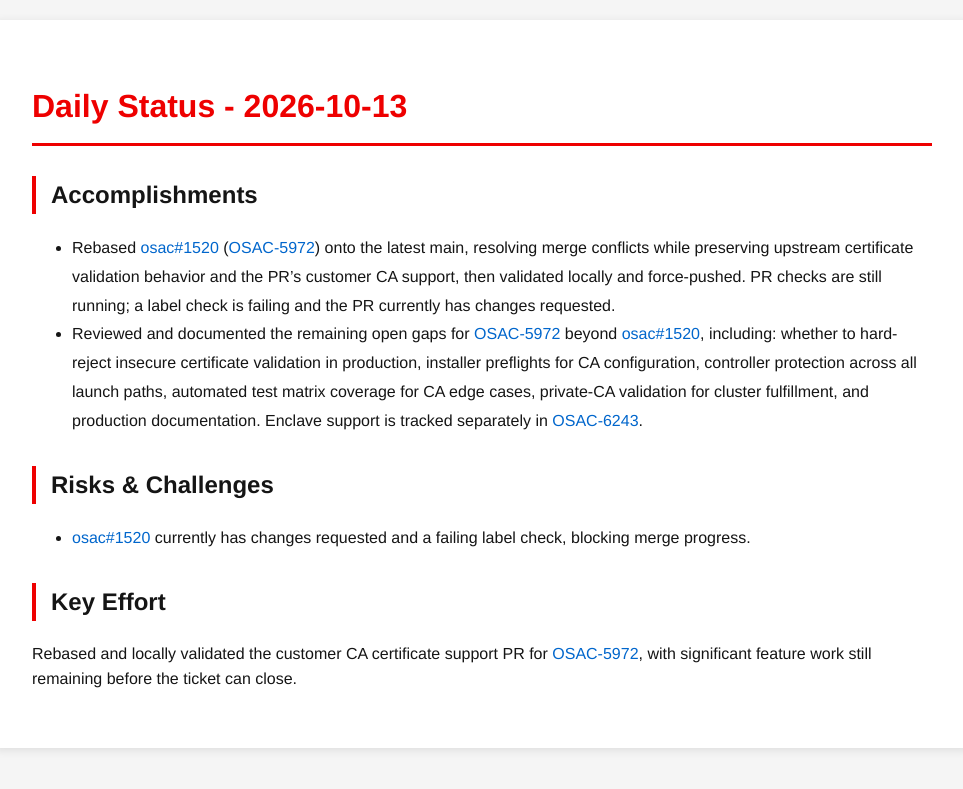
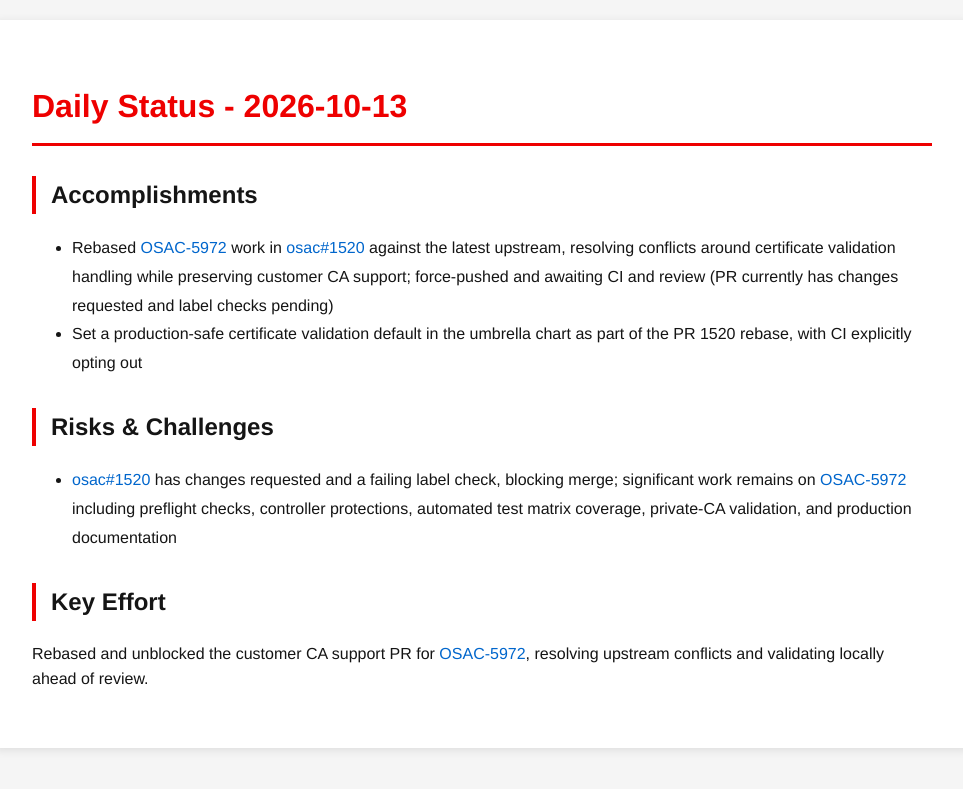
Before and after one commit to tzvatot/daily-status, a Jekyll site: the page built from 2026-10-13.md, in a window 1280 px wide. Shown: the top 789 px of the page, without its empty margins (158-1121 px from the left). Built offline with Jekyll 4.4.1, drawn with Linux system fonts in a browser that asks for light colours.

Commit message:
Daily status update - 2026-10-13

```diff
--- a/2026-10-13.md
+++ b/2026-10-13.md
@@ -7,11 +7,11 @@ date: 2026-10-13
 # Daily Status - 2026-10-13
 
 ## Accomplishments
-- Rebased [osac#1520](https://github.com/osac-project/osac/pull/1520) ([OSAC-5972](https://redhat.atlassian.net/browse/OSAC-5972)) onto the latest main, resolving merge conflicts while preserving upstream certificate validation behavior and the PR's customer CA support, then validated locally and force-pushed. PR checks are still running; a label check is failing and the PR currently has changes requested.
-- Reviewed and documented the remaining open gaps for [OSAC-5972](https://redhat.atlassian.net/browse/OSAC-5972) beyond [osac#1520](https://github.com/osac-project/osac/pull/1520), including: whether to hard-reject insecure certificate validation in production, installer preflights for CA configuration, controller protection across all launch paths, automated test matrix coverage for CA edge cases, private-CA validation for cluster fulfillment, and production documentation. Enclave support is tracked separately in [OSAC-6243](https://redhat.atlassian.net/browse/OSAC-6243).
+- Rebased [OSAC-5972](https://redhat.atlassian.net/browse/OSAC-5972) work in [osac#1520](https://github.com/osac-project/osac/pull/1520) against the latest upstream, resolving conflicts around certificate validation handling while preserving customer CA support; force-pushed and awaiting CI and review (PR currently has changes requested and label checks pending)
+- Set a production-safe certificate validation default in the umbrella chart as part of the PR 1520 rebase, with CI explicitly opting out
 
 ## Risks & Challenges
-- [osac#1520](https://github.com/osac-project/osac/pull/1520) currently has changes requested and a failing label check, blocking merge progress.
+- [osac#1520](https://github.com/osac-project/osac/pull/1520) has changes requested and a failing label check, blocking merge; significant work remains on [OSAC-5972](https://redhat.atlassian.net/browse/OSAC-5972) including preflight checks, controller protections, automated test matrix coverage, private-CA validation, and production documentation
 
 ## Key Effort
-Rebased and locally validated the customer CA certificate support PR for [OSAC-5972](https://redhat.atlassian.net/browse/OSAC-5972), with significant feature work still remaining before the ticket can close.
+Rebased and unblocked the customer CA support PR for [OSAC-5972](https://redhat.atlassian.net/browse/OSAC-5972), resolving upstream conflicts and validating locally ahead of review.
```
